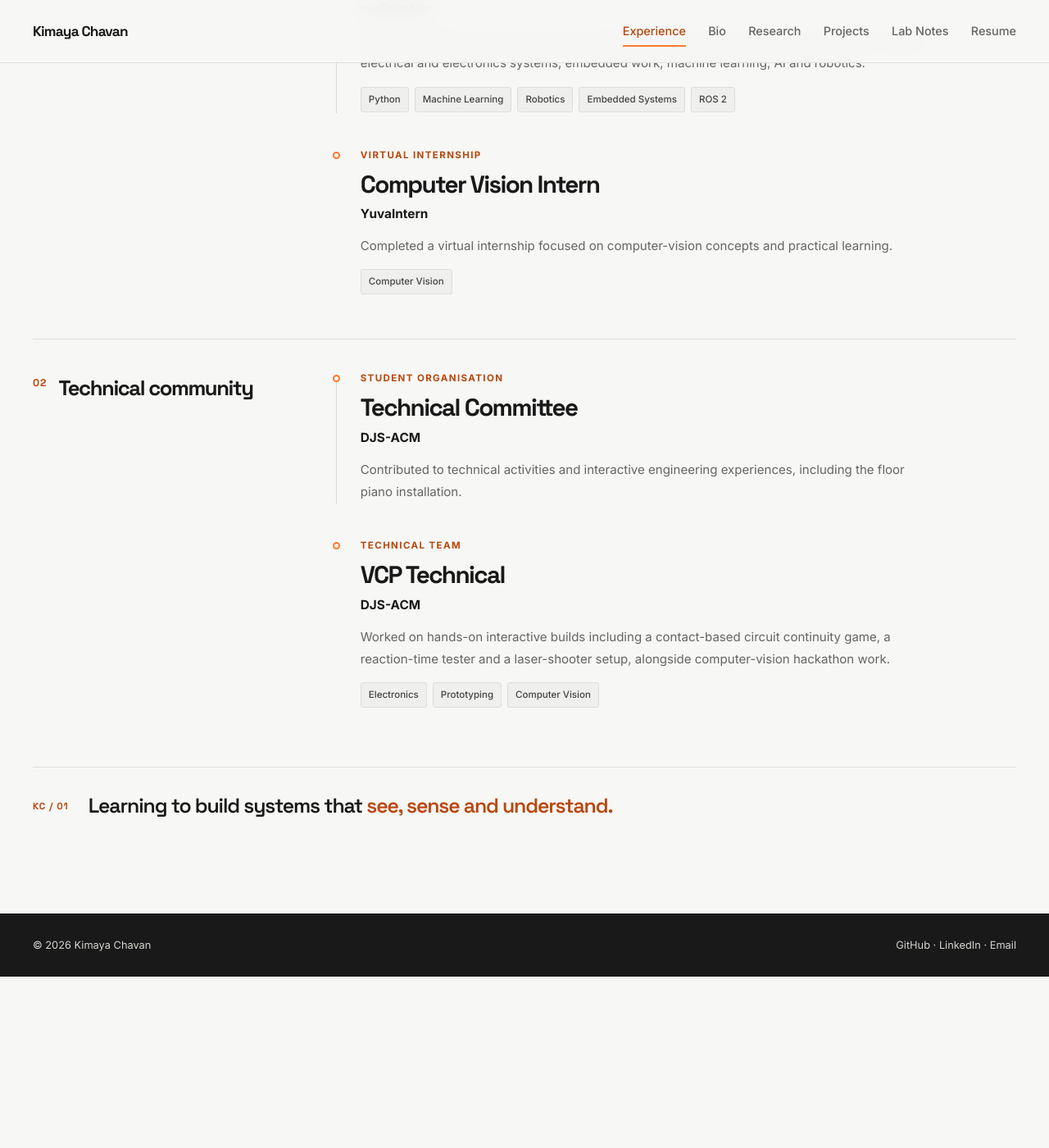
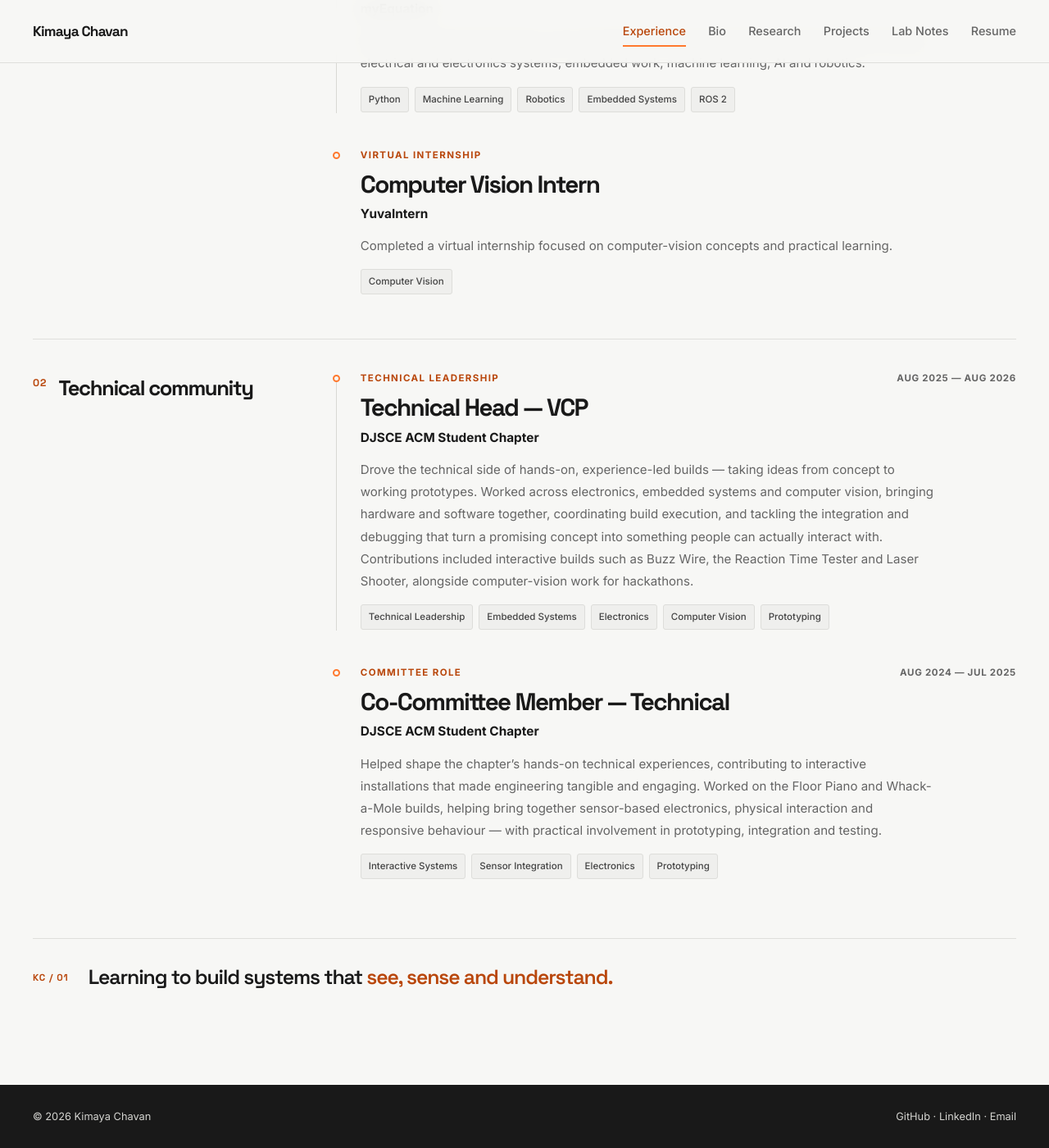
Before and after one commit to kimiko-11/kimiko-11, a Jekyll site: the page built from _pages/experience.md, in a window 1280 px wide and 1400 px high, scrolled down 938 px. Shown: the whole window at 82% size. Built offline with Jekyll 4.4.1, drawn with Linux system fonts in a browser that asks for light colours; before the commit the page ends 2129 px from its top, so only the background shows below that.

Commit message:
Strengthen and reorder DJS-ACM experience entries

```diff
--- a/_pages/experience.md
+++ b/_pages/experience.md
@@ -93,11 +93,19 @@ description: "Engineering, AI, computer vision and technical experience of Kimay
           <div class="kc-experience__rail"><span></span></div>
           <div class="kc-experience__content">
             <div class="kc-experience__topline">
-              <p class="kc-experience__type">Student organisation</p>
+              <p class="kc-experience__type">Technical leadership</p>
+              <span class="kc-experience__date">Aug 2025 — Aug 2026</span>
             </div>
-            <h3>Technical Committee</h3>
-            <p class="kc-experience__org">DJS-ACM</p>
-            <p class="kc-experience__description">Contributed to technical activities and interactive engineering experiences, including the floor piano installation.</p>
+            <h3>Technical Head — VCP</h3>
+            <p class="kc-experience__org">DJSCE ACM Student Chapter</p>
+            <p class="kc-experience__description">Drove the technical side of hands-on, experience-led builds — taking ideas from concept to working prototypes. Worked across electronics, embedded systems and computer vision, bringing hardware and software together, coordinating build execution, and tackling the integration and debugging that turn a promising concept into something people can actually interact with. Contributions included interactive builds such as Buzz Wire, the Reaction Time Tester and Laser Shooter, alongside computer-vision work for hackathons.</p>
+            <ul class="kc-experience__tags">
+              <li>Technical Leadership</li>
+              <li>Embedded Systems</li>
+              <li>Electronics</li>
+              <li>Computer Vision</li>
+              <li>Prototyping</li>
+            </ul>
           </div>
         </article>
 
@@ -105,15 +113,17 @@ description: "Engineering, AI, computer vision and technical experience of Kimay
           <div class="kc-experience__rail"><span></span></div>
           <div class="kc-experience__content">
             <div class="kc-experience__topline">
-              <p class="kc-experience__type">Technical team</p>
+              <p class="kc-experience__type">Committee role</p>
+              <span class="kc-experience__date">Aug 2024 — Jul 2025</span>
             </div>
-            <h3>VCP Technical</h3>
-            <p class="kc-experience__org">DJS-ACM</p>
-            <p class="kc-experience__description">Worked on hands-on interactive builds including a contact-based circuit continuity game, a reaction-time tester and a laser-shooter setup, alongside computer-vision hackathon work.</p>
+            <h3>Co-Committee Member — Technical</h3>
+            <p class="kc-experience__org">DJSCE ACM Student Chapter</p>
+            <p class="kc-experience__description">Helped shape the chapter’s hands-on technical experiences, contributing to interactive installations that made engineering tangible and engaging. Worked on the Floor Piano and Whack-a-Mole builds, helping bring together sensor-based electronics, physical interaction and responsive behaviour — with practical involvement in prototyping, integration and testing.</p>
             <ul class="kc-experience__tags">
+              <li>Interactive Systems</li>
+              <li>Sensor Integration</li>
               <li>Electronics</li>
               <li>Prototyping</li>
-              <li>Computer Vision</li>
             </ul>
           </div>
         </article>
```
